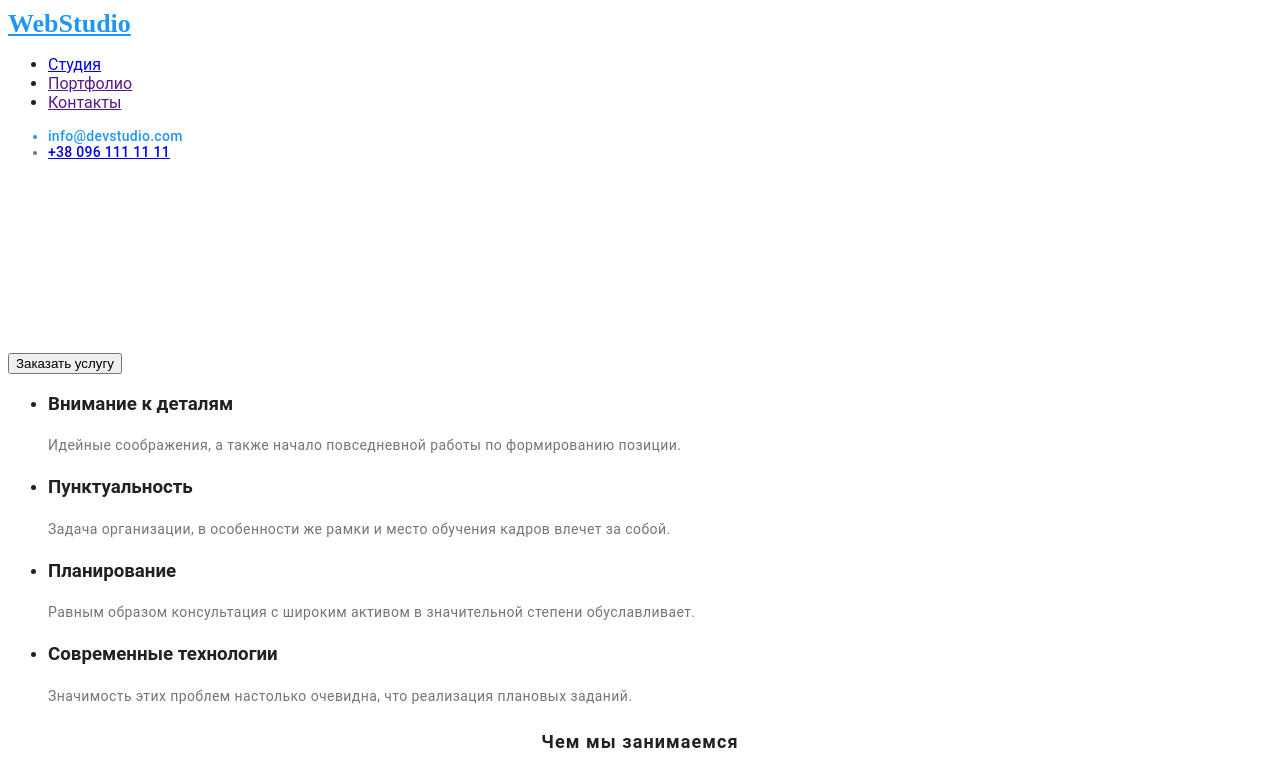
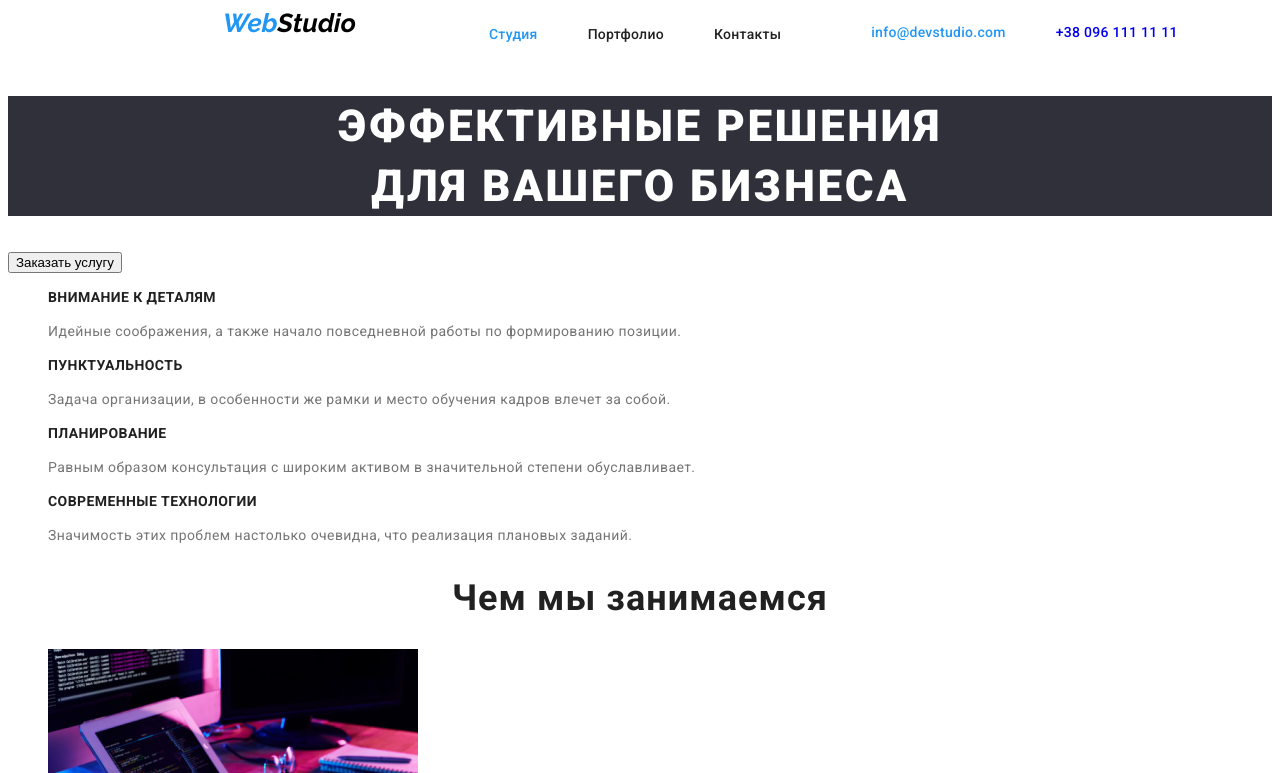
Before and after one commit to vitalik57/goit-markup-hw-03, a plain HTML site: page index.html in a window 1280 px wide. Shown: the top 773 px of the page. Drawn offline with Linux system fonts and the light colour scheme.

Commit message:
виправлення

```diff
--- a/index.html
+++ b/index.html
@@ -6,22 +6,26 @@
     <meta name="viewport" content="width=device-width, initial-scale=1.0">
     <title>Document</title>
     <link rel="stylesheet" href="./style.css">
+    <link
+        href="https://fonts.googleapis.com/css2?family=Raleway:ital,wght@1,700&family=Roboto:wght@400;500;700;900&display=swap"
+        rel="stylesheet">
 </head>
 
 <body>
     <header>
-        <nav>
-            <a href="" class="logo">WebStudio</a>
-            <ul>
-                <li><a href="./mack.html" class="link">Студия</a>
-                <li><a href="">Портфолио</a>
-                <li><a href="">Контакты</a></li>
+        <nav class="site-nav">
+            <a href="" class="logo"><span>Web</span>Studio</a>
+            <ul class="hero">
+                <li><a href="./mack.html" class="link-teitle">Студия</a></li>
+                <li><a href="./portfolio.html" class="link-text">Портфолио</a></li>
+                <li><a href="" class="link-text">Контакты</a></li>
             </ul>
-        </nav>
-            <ul>
+
+            <ul class="hero">
                 <li class="web"><a href=""></a>info@devstudio.com</li>
                 <li class="number"><a href="tel:+38096111111">+38 096 111 11 11</a>
             </ul>
+            </nav>
 
     </header>
     <main>
@@ -31,7 +35,7 @@
         </section>
 
     <section>
-        <ul>
+        <ul class="dragon">
             <li>
                 <h3>Внимание к деталям</h3>
                 <p class="text">Идейные соображения, а также начало повседневной работы по формированию позиции.</p>
@@ -44,15 +48,13 @@
                 <h3>Планирование</h3>
                 <p class="text">Равным образом консультация с широким активом в значительной степени обуславливает.</p>
             </li>
-        </ul>
-            <ul>
                 <li><h3>Современные технологии</h3>
                 <p class="text">Значимость этих проблем настолько очевидна, что реализация плановых заданий.</p></li>
             </ul>
     </section>
     <section>
         <h2 class="flix">Чем мы занимаемся</h2>
-        <ul>
+        <ul class="dragon">
         <li><img src="/image/img1.png" alt="Чем мы занимаемся" width="370"
 ></li>
         <li><img src="/image/img2.jpg" alt="Чем мы занимаемся" width="370"></li>
@@ -63,7 +65,7 @@
 
    <section>
         <h2 class="flix">Наша команда</h2>
-        <ul>
+        <ul class="dragon">
             <li>
                 <img src="/image/img5.jpg" alt="Product Designer" width="270">
                 <h3 class="bubluk">Игорь Демьяненко</h3>
@@ -97,15 +99,15 @@
 
 
     <footer>
-        <a href="" class="logo">WebStudio</a>
+        <a href="" class="logo"><span>Web</span>Studio</a>
         <address>г. Киев, пр-т Леси Украинки, 26</address>
 
-        <ul class="content">
+        <ul class="cotent">
 
-            <li>
+            <li class="zoro">
                 <a href="mailto:info@devstudio.com">info@devstudio.com</a>
             </li>
-            <li>
+            <li class="zoro">
                 <a href="tel:+38096111111">+38 096 111 11 11</a>
             </li>
 
--- a/style.css
+++ b/style.css
@@ -1,16 +1,25 @@
 body {
+  text-decoration: none;
   list-style: none;
-  font-family: Roboto;
+  font-family: Roboto, sans-serif;
   color: #212121;
   font-style: normal;
   font-weight: normal;
 }
+a {
+  text-decoration: none;
+}
+.dragon {
+  list-style: none;
+}
 .logo {
-  color: #2196f3;
-  font-family: Raleway;
+  color: black;
+  font-family: Raleway, sans-serif;
   font-weight: bold;
   font-size: 26px;
   line-height: 31px;
+  margin-left: 215px;
+  margin-right: 93px;
 }
 .button {
   color: aliceblue;
@@ -22,8 +31,14 @@ body {
   letter-spacing: 0.06em;
   text-transform: uppercase;
 }
-.link {
-  color: 2196f3;
+.link-teitle {
+  font-weight: 500;
+  font-size: 14px;
+  line-height: 16px;
+  letter-spacing: 0.02em;
+
+  color: #2196f3;
+  margin-right: 50px;
 }
 .site {
   font-weight: 500;
@@ -53,6 +68,7 @@ body {
   letter-spacing: 0.02em;
 
   color: #2196f3;
+  margin-right: 50px;
 }
 .number {
   font-weight: 500;
@@ -88,21 +104,13 @@ address {
   font-weight: 900;
   font-size: 44px;
   line-height: 60px;
+  background-color: #2f303a;
 
   text-align: center;
   letter-spacing: 0.06em;
   text-transform: uppercase;
 
   color: #ffffff;
-}
-.flix {
-  font-weight: bold;
-  font-size: 18px;
-  line-height: 36px;
-
-  letter-spacing: 0.06em;
-
-  color: #212121;
 }
 .information {
   font-weight: normal;
@@ -122,3 +130,58 @@ address {
 
   color: rgba(255, 255, 255, 0.6);
 }
+
+span {
+  color: #2196f3;
+}
+
+.flix-box {
+  font-family: Roboto, sans-serif;
+  font-style: normal;
+  font-weight: bold;
+  font-size: 18px;
+  line-height: 36px;
+
+  letter-spacing: 0.06em;
+
+  color: #212121;
+}
+.site-nav {
+  display: flex;
+  list-style: none;
+}
+.hero {
+  list-style: none;
+  display: flex;
+}
+.link-text {
+  font-weight: 500;
+  font-size: 14px;
+  line-height: 16px;
+  letter-spacing: 0.02em;
+
+  color: #212121;
+  margin-right: 50px;
+}
+h3 {
+  font-weight: bold;
+  font-size: 14px;
+  line-height: 16px;
+  letter-spacing: 0.03em;
+  text-transform: uppercase;
+
+  color: #212121;
+}
+footer {
+  background: #2f303a;
+}
+.zoro {
+  list-style: none;
+  font-weight: normal;
+  font-size: 14px;
+  line-height: 24px;
+
+  letter-spacing: 0.03em;
+
+  color: rgba(255, 255, 255, 0.6);
+}
```
Also changed, not shown: portfolio.html (+29 -24 lines), 1 other file.
